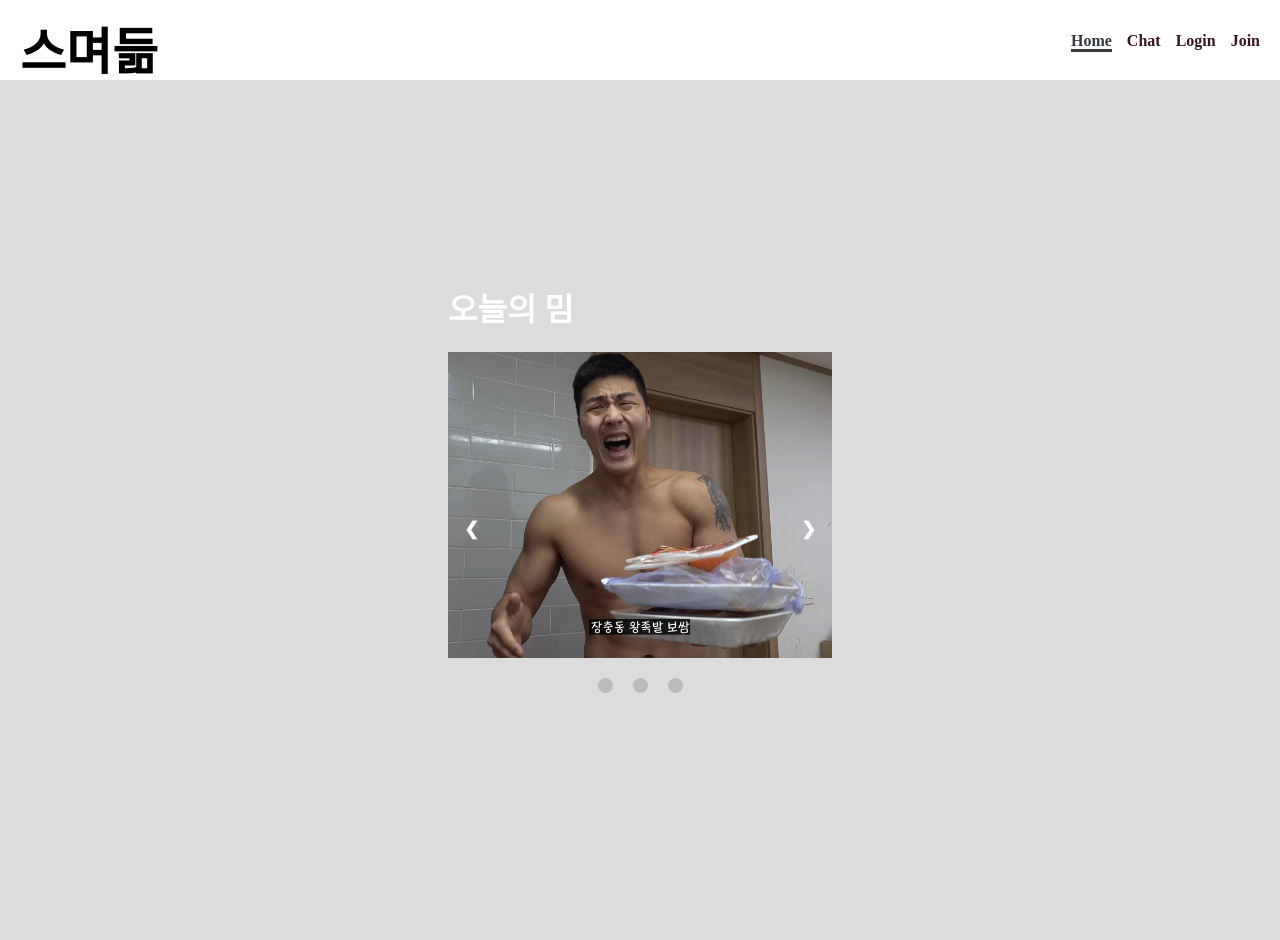
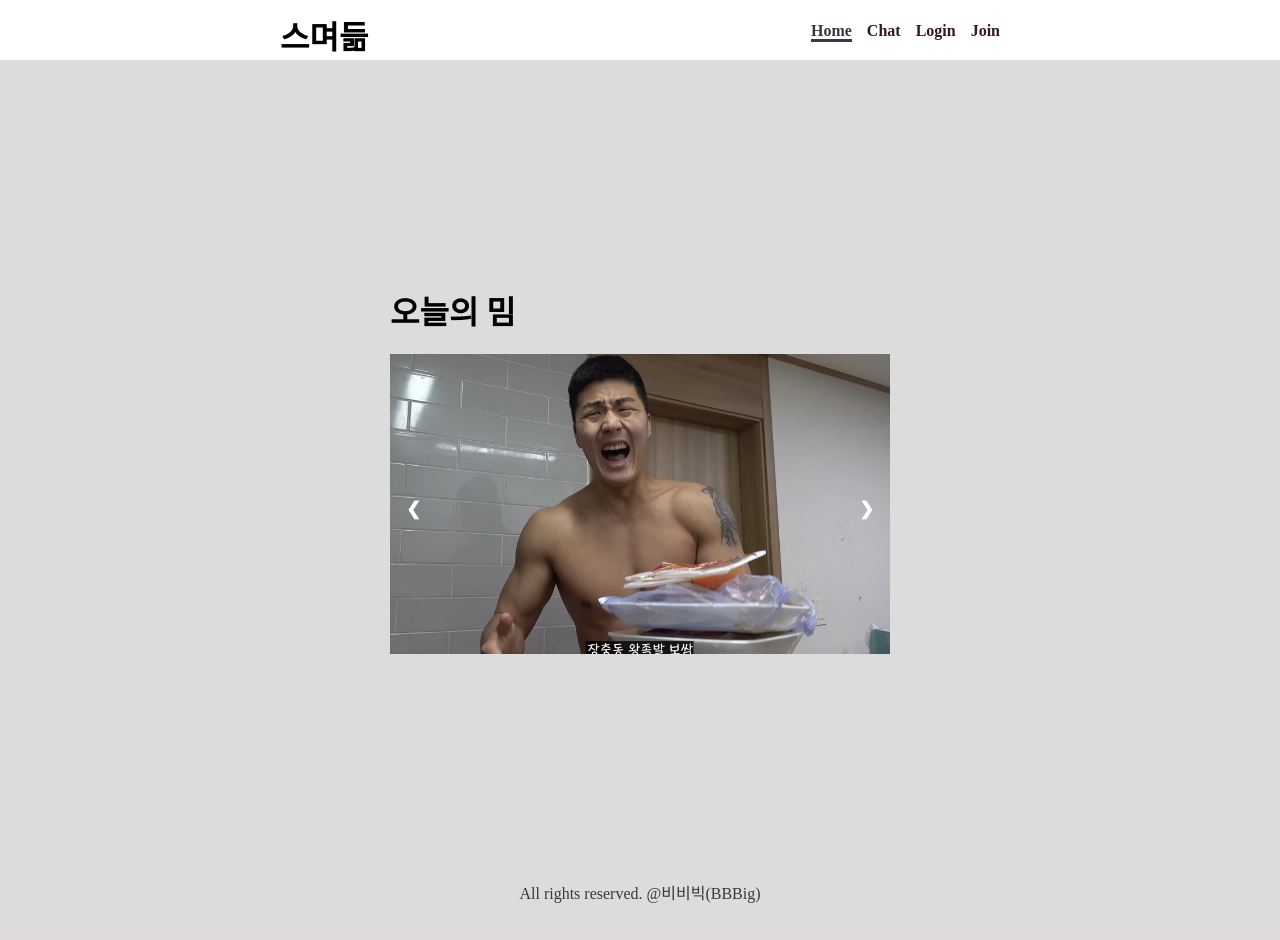
Before and after one commit to tovin4613/bida_hackathon, a Django app: page / in a window 1280 px wide. After the commit the page ends 903 px from the top, so only its background shows below. Run offline with Django 4.2, Linux system fonts and the light colour scheme; some web fonts are replaced.

Commit message:
이것저것

```diff
--- a/chat/templates/gpt/index.html
+++ b/chat/templates/gpt/index.html
@@ -2,7 +2,7 @@
 <!DOCTYPE html>
 <html>
 <head>
-    <link rel="icon" href="{% static "img/logo2.png" %}">>
+    <link rel="icon" href="{% static "img/logo2.png" %}">
     <link rel="stylesheet" href="{% static 'gtp/style.css' %}">
     <link href="https://hangeul.pstatic.net/hangeul_static/css/NanumHaRamCe.css" rel="stylesheet">
     <link href="https://hangeul.pstatic.net/hangeul_static/css/nanum-gothic.css" rel="stylesheet">
--- a/static/css/main.css
+++ b/static/css/main.css
@@ -1,43 +1,47 @@
 *{
     font-family: 'NanumGothic';
+    color: #000000;
 }
 
 .logo{
     font-family: 'NanumHaRamCe';
-    font-size: 50px;
 }
+
+#summary-text{
+    font-size : 100px;
+}
+
 html, body {
     margin: 0;
     height: 100%;
     background-color: #dcdcdc;
     color: white;
-    font-family: 'Roboto', 'd2coding', sans-serif;
 }
 
 /* header */
 header {
-    height: 80px;
+    height: 60px;
     background-color: white;
-    color: black;
+    color: #371722;
     /* 네비게이션 바 타이틀 글자 색 */
 }
 
 header>.wrap {
-    max-width: 1400px;
+    max-width: 720px;
     margin: 0 auto; /* 레이아웃 가운데 정렬 */
     padding: 12px 20px;
 }
 
 header>.wrap>.logo {
-    font-size: 50px;
-    margin-top: 5px;
+    font-size: 32px;
+    margin-top: 10px;
     font-weight: bold;
 }
 
 header>.wrap>ul {
     float: right;
     list-style: none;
-    margin-top: 20px;
+    margin-top: 10px;
 }
 
 header>.wrap>ul>li {
@@ -59,10 +63,10 @@ header>.wrap>ul>li>a.active {
 /* slide banner */
 .banner-container {
     position: relative;
-    width:  30vw;
-    max-width: 800px; /* 최대 너비 설정 */
+    width:  500px;
+    height: 300px; /* 최대 너비 설정 */
     margin: auto;
-    overflow: hidden;
+    overflow:hidden;
 }
 
 .banner-slides {
@@ -167,3 +171,21 @@ main>.wrap>button:hover {
     background-color: #dcdcdc;
     color: white;
 }
+
+
+#main-container {
+    display: flex;
+    justify-content: space-between;
+    align-items: center;
+    flex-wrap: wrap;
+}
+
+/* .meme-section {
+    width: 20%;
+} */
+
+/* .description-section {
+    width: 80%;
+    padding: 30px;
+    text-align: right;
+}  */
--- /dev/null
+++ b/static/js/main.js
@@ -0,0 +1,20 @@
+window.onload = function () {
+    updateSummary();
+};
+
+// 윈도우 크기가 변경될 때 실행되는 함수
+window.onresize = function () {
+    updateSummary();
+};
+
+function updateSummary() {
+    var summaryElement = document.getElementById('summary');
+    var windowWidth = window.innerWidth;
+
+    // 화면 크기에 따라 다른 내용을 설정
+    if (windowWidth <= 768) {
+        summaryElement.innerHTML = '<p class="logo">스며듦은...</p>';
+    } else {
+        summaryElement.innerHTML = '<p class="logo">스며듦은 기성세대, MZ세대로 분류되는 세대 차이, 개발자와 디자이너로 나뉘는 직무 차이 등<br>개인 별로 다양한 백그라운드 차이로 인한 커뮤니케이션 상의 소모적인 비용을 감소시키고자 합니다.<br>스며듦이라는 서비스를 제공하고자 하는데 홈페이지의 소개 부분에 어떤걸 넣으면 좋을까?</p>';
+    }
+}
--- a/templates/index.html
+++ b/templates/index.html
@@ -12,6 +12,7 @@
     <link rel="stylesheet" href="{% static 'css/main.css' %}">
     <link href="https://hangeul.pstatic.net/hangeul_static/css/NanumHaRamCe.css" rel="stylesheet">
     <link href="https://hangeul.pstatic.net/hangeul_static/css/nanum-gothic.css" rel="stylesheet">
+    <script src="{% static 'js/main.js' %}" defer></script>
 </head>
 <body>
     <!-- header.header>nav.wrap>ul>li*3 -->
@@ -29,6 +30,7 @@
     <!-- main>section.wrap -->
     <main>
         <div id="main-container">
+            <div class="meme-section">
                 <h1>오늘의 밈</h1>
                 <div class="banner-container">
                     <div class="banner-slides">
@@ -56,6 +58,11 @@
                         <!-- Add more dots as needed -->
                     </div>
                 </div>
+            </div>
+
+            {% comment %} <div id="description-section">
+                <p class="logo" id="summary-text">스며듦은...</p>
+            </div> {% endcomment %}
         </div>
 
         <script>
@@ -105,7 +112,7 @@
     </main>
     <!-- footer.footer>p{All rights reserved. @KT Aivle} -->
     <footer class="footer">
-
+        <p style="color:#343a40;">All rights reserved. @비비빅(BBBig)</p>
     </footer>
 </body>
 </html>
```
Also changed, not shown: static/img/img2.jpg. Lines whose indentation alone changed are shown as unchanged.
